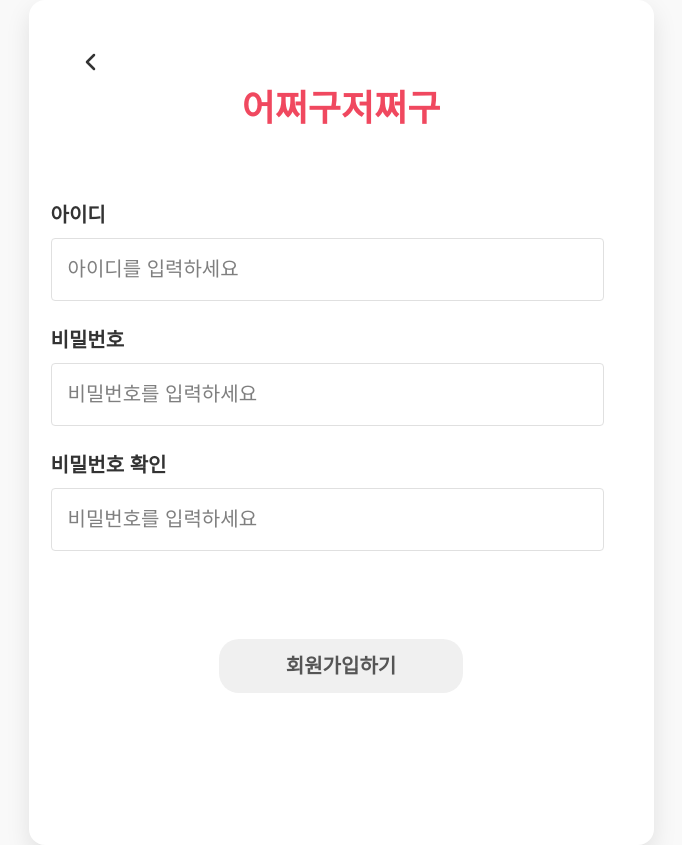
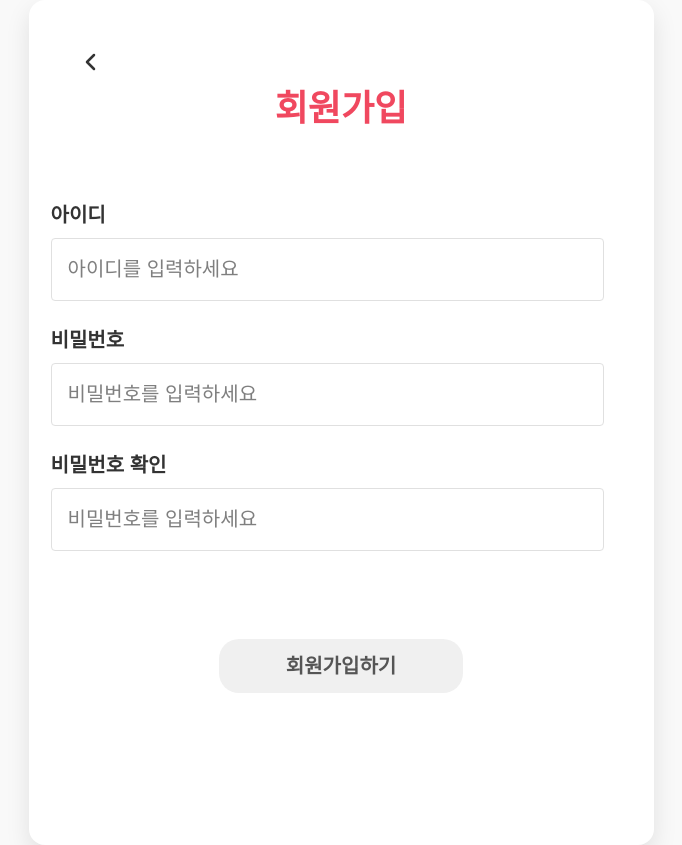
Before and after one commit to mrainbeat/week7_homework, a React (Vite) app in the folder Delivery/: page /Signup in a window 1280 px wide. Shown: the whole page, without its empty margins (299-981 px from the left). Built offline with nearby package versions, Linux system fonts and the light colour scheme; a web font is replaced by a local one.

Commit message:
[Chore] 회원가입 페이지 문구 수정

```diff
--- a/Delivery/src/pages/Signup.jsx
+++ b/Delivery/src/pages/Signup.jsx
@@ -51,7 +51,7 @@ export default function Signup() {
         </button>
 
         {/* 타이틀 로고 영역 */}
-        <h1 className="signup-title">어쩌구저쩌구</h1>
+        <h1 className="signup-title">회원가입</h1>
 
         <form onSubmit={handleSubmit} className="signup-form">
           {/* 아이디 입력 영역 */}
```
